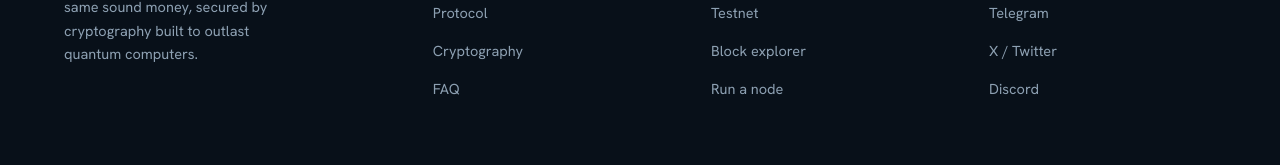
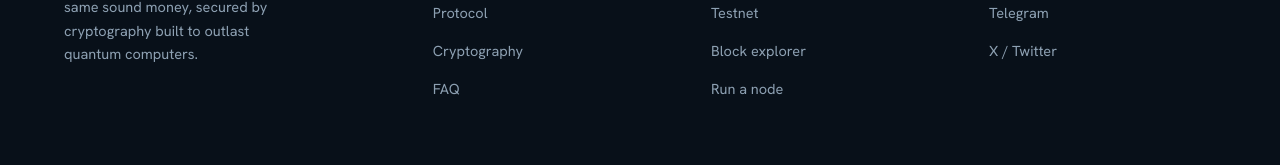
Before and after one commit to en-tropyc/bitcoin-quantum-website, a Next.js app: page /faq in a window 1280 px wide. Shown: the part 2799-2964 px from the top of the page. Built offline with nearby package versions, Linux system fonts and the light colour scheme.

Commit message:
Drop Discord from footer Community — we don't have one
It was pointing at href="#". Better no link than a dead one.

```diff
--- a/src/components/v2/V2Footer.tsx
+++ b/src/components/v2/V2Footer.tsx
@@ -37,7 +37,6 @@ export default function V2Footer() {
               <li><a href="https://github.com/btq-ag/btq-core" target="_blank" rel="noopener noreferrer">GitHub</a></li>
               <li><a href="https://t.me/+bE6I4gqX4Vo1ODJh" target="_blank" rel="noopener noreferrer">Telegram</a></li>
               <li><a href="https://x.com/btc_quantum" target="_blank" rel="noopener noreferrer">X / Twitter</a></li>
-              <li><a href="#" rel="noopener noreferrer">Discord</a></li>
             </ul>
           </div>
         </div>
```
